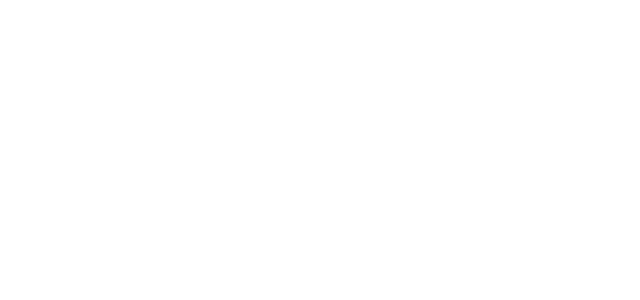
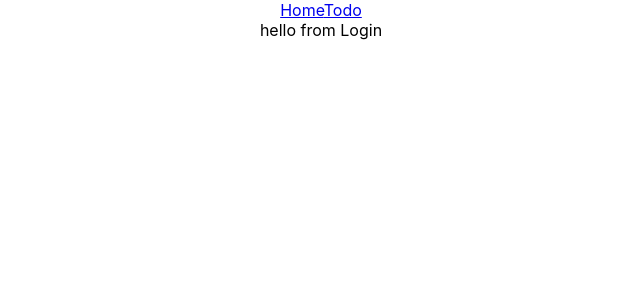
Before and after one commit to dereakif/patika-todo-task, a React (Create React App) app: page / in a window 1280 px wide. Shown: the top 300 px of the page, without its empty margins (319-959 px from the left). Built offline with nearby package versions, Linux system fonts and the light colour scheme.

Commit message:
router installation

```diff
--- a/package.json
+++ b/package.json
@@ -6,8 +6,10 @@
     "@testing-library/jest-dom": "^5.11.10",
     "@testing-library/react": "^11.2.6",
     "@testing-library/user-event": "^12.8.3",
+    "node-sass": "^5.0.0",
     "react": "^17.0.2",
     "react-dom": "^17.0.2",
+    "react-router-dom": "^5.2.0",
     "react-scripts": "4.0.3",
     "web-vitals": "^1.1.1"
   },
--- a/src/App.js
+++ b/src/App.js
@@ -1,7 +1,30 @@
+import { BrowserRouter as Router, Switch, Route, Link } from "react-router-dom";
+import Login from "./components/Pages/Login/Login";
+import Todo from "./components/Pages/Todo/Todo";
 import "./App.css";
 
 function App() {
-  return <div className="App"></div>;
+  return (
+    <div className="App">
+      <Router>
+        <div>
+          <nav>
+            <Link to="/">Home</Link>
+            <Link to="/todo">Todo</Link>
+          </nav>
+
+          <Switch>
+            <Route path="/todo">
+              <Todo />
+            </Route>
+            <Route exact path="/">
+              <Login />
+            </Route>
+          </Switch>
+        </div>
+      </Router>
+    </div>
+  );
 }
 
 export default App;
--- /dev/null
+++ b/src/components/Pages/Login/Login.js
@@ -0,0 +1,4 @@
+const Login = () => {
+  return <div>hello from Login</div>;
+};
+export default Login;
--- /dev/null
+++ b/src/components/Pages/Todo/Todo.js
@@ -0,0 +1,4 @@
+const Todo = () => {
+  return <div>hello from Todo</div>;
+};
+export default Todo;
```
Also changed, not shown: 1 other file (tests, documents, lock files or other folders).
